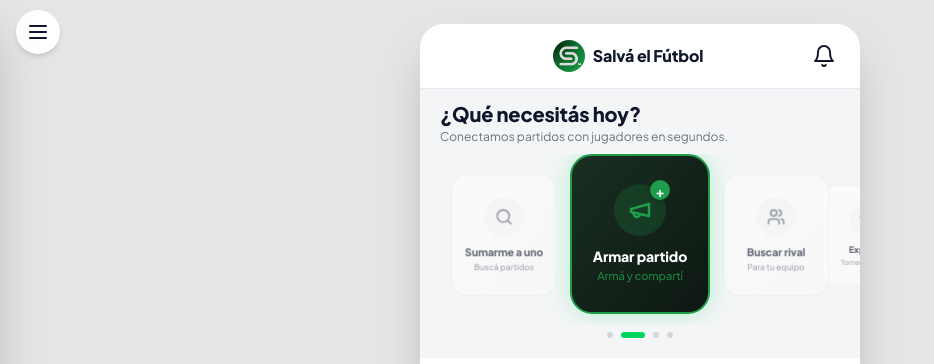
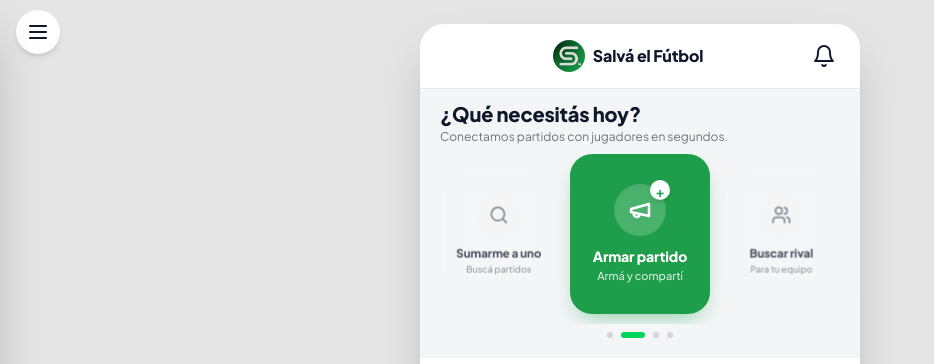
Before and after one commit to lucianobrito220/salva-el-futbol, a Next.js app: page / in a window 1280 px wide. Shown: the top 364 px of the page, without its empty margins (0-934 px from the left). Built offline with nearby package versions, Linux system fonts and the light colour scheme; no server answers; the database is empty.

Commit message:
style(ux): revert to normal brand color, add glow-fx, speed up animations

```diff
--- a/components/HomeCarousel3D.tsx
+++ b/components/HomeCarousel3D.tsx
@@ -16,32 +16,32 @@ export default function HomeCarousel3D() {
       title: 'Sumarme a uno',
       desc: 'Buscá partidos',
       icon: <Search size={24} strokeWidth={2.5} />,
-      activeColor: 'bg-gradient-to-br from-[#1a2e22] to-[#0d1812] border-2 border-brand shadow-[0_0_25px_rgba(0,214,95,0.25)]',
-      inactiveColor: 'bg-gradient-to-br from-white to-neutral-50 border border-neutral-200 dark:from-charcoal dark:to-charcoal-dark dark:border-white/10',
+      activeColor: 'bg-brand glow-fx border-transparent',
+      inactiveColor: 'bg-white/5 border-white/10 dark:bg-charcoal-light/50',
       action: () => router.push('/buscar')
     },
     {
       title: 'Armar partido',
       desc: 'Armá y compartí',
       icon: <Megaphone size={24} strokeWidth={2.5} />,
-      activeColor: 'bg-gradient-to-br from-[#1a2e22] to-[#0d1812] border-2 border-brand shadow-[0_0_25px_rgba(0,214,95,0.25)]',
-      inactiveColor: 'bg-gradient-to-br from-white to-neutral-50 border border-neutral-200 dark:from-charcoal dark:to-charcoal-dark dark:border-white/10',
+      activeColor: 'bg-brand glow-fx border-transparent',
+      inactiveColor: 'bg-white/5 border-white/10 dark:bg-charcoal-light/50',
       action: () => router.push('/publicar')
     },
     {
       title: 'Buscar rival',
       desc: 'Para tu equipo',
       icon: <Users size={24} strokeWidth={2.5} />,
-      activeColor: 'bg-gradient-to-br from-[#1a2e22] to-[#0d1812] border-2 border-brand shadow-[0_0_25px_rgba(0,214,95,0.25)]',
-      inactiveColor: 'bg-gradient-to-br from-white to-neutral-50 border border-neutral-200 dark:from-charcoal dark:to-charcoal-dark dark:border-white/10',
+      activeColor: 'bg-brand glow-fx border-transparent',
+      inactiveColor: 'bg-white/5 border-white/10 dark:bg-charcoal-light/50',
       action: () => router.push('/publicar?tipo=equipo_rival')
     },
     {
       title: 'Explorar',
       desc: 'Torneos locales',
       icon: <Trophy size={24} strokeWidth={2.5} />,
-      activeColor: 'bg-gradient-to-br from-[#1a2e22] to-[#0d1812] border-2 border-brand shadow-[0_0_25px_rgba(0,214,95,0.25)]',
-      inactiveColor: 'bg-gradient-to-br from-white to-neutral-50 border border-neutral-200 dark:from-charcoal dark:to-charcoal-dark dark:border-white/10',
+      activeColor: 'bg-brand glow-fx border-transparent',
+      inactiveColor: 'bg-white/5 border-white/10 dark:bg-charcoal-light/50',
       action: () => router.push('/torneos')
     }
   ];
@@ -57,8 +57,8 @@ export default function HomeCarousel3D() {
         coverflowEffect={{
           rotate: 0,
           stretch: -15,
-          depth: 150,
-          modifier: 2,
+          depth: 120,
+          modifier: 1.5,
           slideShadows: false,
         }}
         pagination={{
@@ -69,22 +69,22 @@ export default function HomeCarousel3D() {
         }}
         modules={[EffectCoverflow, Pagination]}
         className="w-full h-[170px] flex items-center"
-        speed={500}
+        speed={250}
       >
         {slides.map((slide, i) => (
           <SwiperSlide key={i} className="!w-[140px] !h-[160px]" onClick={slide.action}>
             {({ isActive }) => (
               <div
-                className={`w-full h-full rounded-[22px] flex flex-col items-center justify-center p-3 transition-all duration-300 ${isActive ? slide.activeColor : slide.inactiveColor + ' opacity-60 scale-95'}`}
+                className={`w-full h-full rounded-[22px] flex flex-col items-center justify-center p-3 transition-all duration-300 border backdrop-blur-md ${isActive ? slide.activeColor : slide.inactiveColor + ' opacity-70 scale-95'}`}
               >
                 <div className="relative mb-3 flex h-[52px] w-[52px] items-center justify-center rounded-full">
-                  <div className={`absolute inset-0 rounded-full transition-all duration-500 ${isActive ? 'bg-brand/20 shadow-inner' : 'bg-neutral-100 dark:bg-white/5'}`} />
-                  <div className={`relative z-10 ${isActive ? 'text-brand' : 'text-inksoft dark:text-white/50'}`}>
+                  <div className={`absolute inset-0 rounded-full transition-all duration-500 ${isActive ? 'bg-white/20 shadow-inner' : 'bg-neutral-100 dark:bg-white/5'}`} />
+                  <div className={`relative z-10 ${isActive ? 'text-white' : 'text-inksoft dark:text-white/50'}`}>
                     {slide.icon}
                   </div>
                   {/* Plus badge like in the screenshot */}
                   {isActive && i === 1 && (
-                    <div className="absolute -top-1 -right-1 h-5 w-5 rounded-full bg-brand text-white flex items-center justify-center font-bold text-sm shadow-md leading-none pt-0.5">
+                    <div className="absolute -top-1 -right-1 h-5 w-5 rounded-full bg-white text-brand flex items-center justify-center font-bold text-sm shadow-md leading-none pt-0.5">
                       +
                     </div>
                   )}
@@ -92,7 +92,7 @@ export default function HomeCarousel3D() {
                 <h3 className={`text-[14px] font-display font-extrabold text-center leading-tight mb-0.5 transition-all ${isActive ? 'text-white' : 'text-ink dark:text-white/80'}`}>
                   {slide.title}
                 </h3>
-                <p className={`text-[11px] font-medium text-center transition-all ${isActive ? 'text-brand/80' : 'text-inksoft dark:text-white/40'}`}>
+                <p className={`text-[11px] font-medium text-center transition-all ${isActive ? 'text-white/80' : 'text-inksoft dark:text-white/40'}`}>
                   {slide.desc}
                 </p>
               </div>
```
